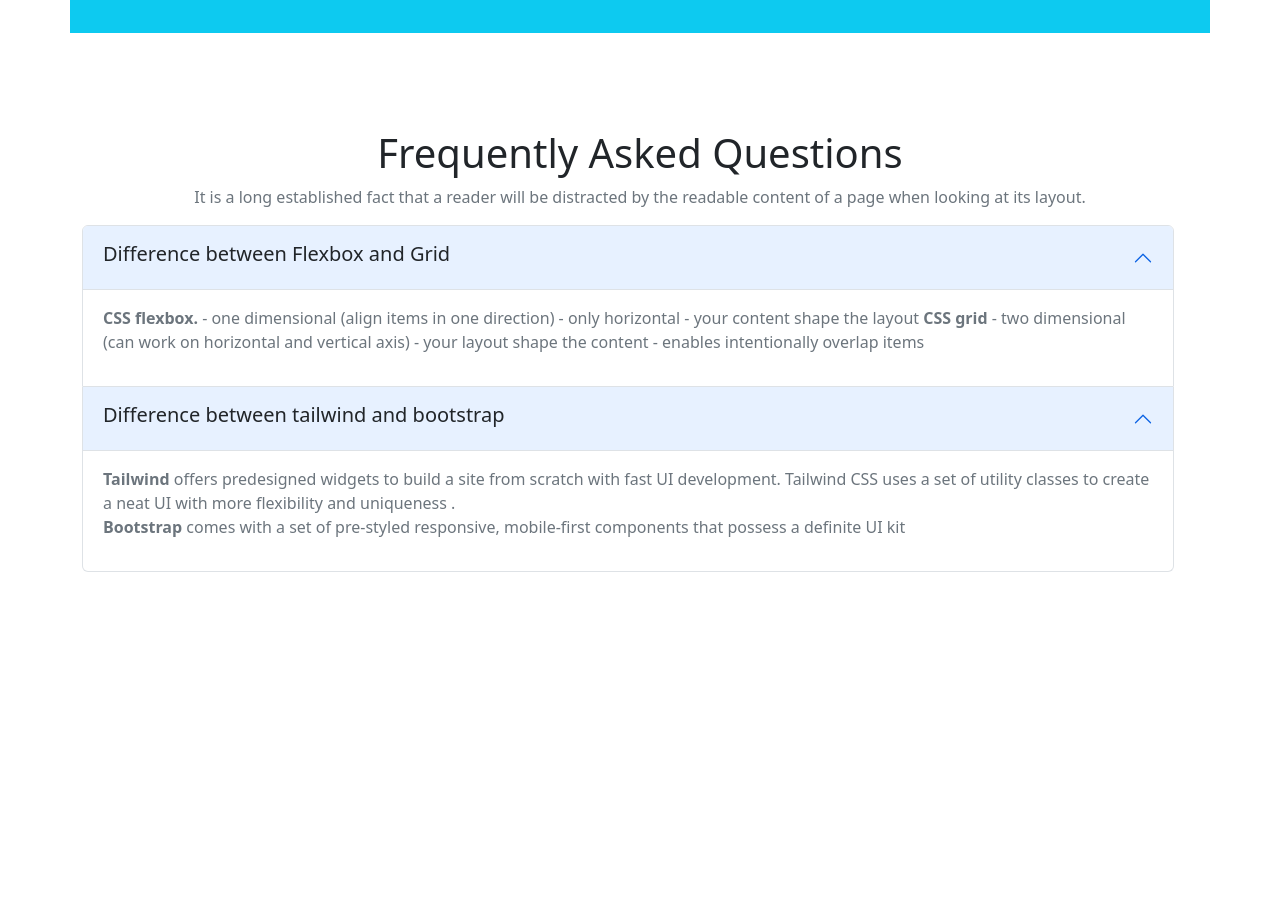
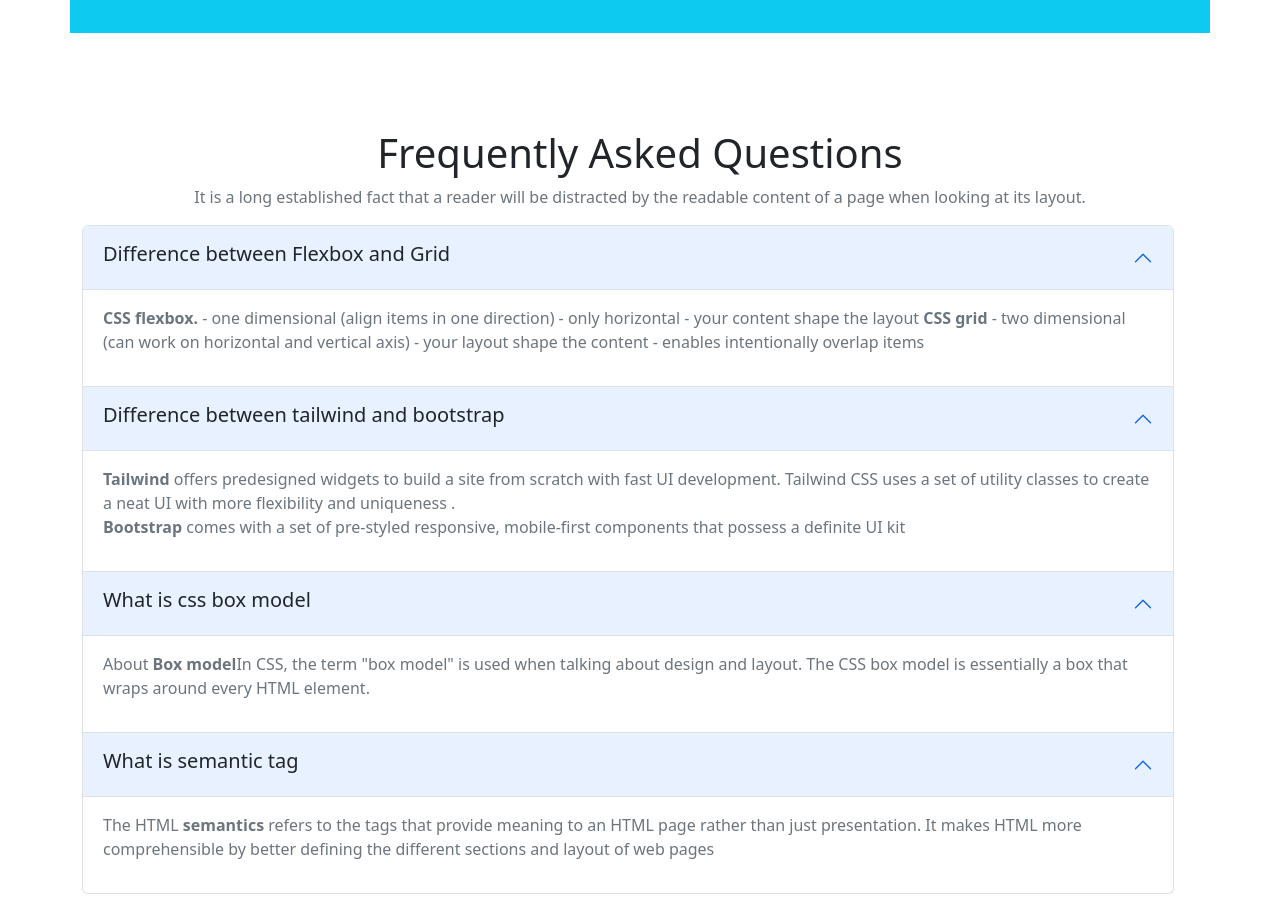
Before and after one commit to maahidhasan/assignment-3, a plain HTML site: page index.html in a window 1280 px wide. Shown: the part 1100-2024 px from the top of the page. Before the commit the page ends 1672 px from the top, so only its background shows below. Drawn offline with nearby package versions, Linux system fonts and the light colour scheme.

Commit message:
Footer section starting

```diff
--- a/index.html
+++ b/index.html
@@ -171,7 +171,7 @@
     <!-- Ready Now  Ends -->
 
     <!-- Frequently asked Question start  -->
-    <section>
+    <section class="gap">
         <div class="container">
             <div class="row">
                 <div class="col text-center">
@@ -227,6 +227,44 @@
                                     </div>
                                 </div>
                             </div>
+                            <div class="accordion-item">
+                                <h2 class="accordion-header" id="headingthree">
+                                    <button class="accordion-button" type="button" data-bs-toggle="collapse"
+                                        data-bs-target="#collapsethree" aria-expanded="true"
+                                        aria-controls="collapsethree">
+                                        <span class="h5 text-dark">What is css box model</span>
+                                    </button>
+                                </h2>
+                                <div id="collapsethree" class="accordion-collapse collapse show"
+                                    aria-labelledby="headingthree" data-bs-parent="#accordionExample">
+                                    <div class="accordion-body">
+                                        <p> <span class="text-muted">About <strong>Box model</strong>In CSS, the term
+                                                "box model"
+                                                is used when talking about design and layout. The CSS box model is
+                                                essentially a box that wraps around every HTML element.
+                                            </span> </p>
+                                    </div>
+                                </div>
+                            </div>
+                            <div class="accordion-item">
+                                <h2 class="accordion-header" id="headingfour">
+                                    <button class="accordion-button" type="button" data-bs-toggle="collapse"
+                                        data-bs-target="#collapsefour" aria-expanded="true"
+                                        aria-controls="collapsefour">
+                                        <span class="h5 text-dark"> What is semantic tag</span>
+                                    </button>
+                                </h2>
+                                <div id="collapsefour" class="accordion-collapse collapse show"
+                                    aria-labelledby="headingfour" data-bs-parent="#accordionExample">
+                                    <div class="accordion-body">
+                                        <p> <span class="text-muted"> The HTML <strong>semantics </strong>refers to the
+                                                tags that provide meaning to an HTML page rather than just presentation.
+                                                It makes HTML more comprehensible by better defining the different
+                                                sections and layout of web pages
+                                            </span> </p>
+                                    </div>
+                                </div>
+                            </div>
 
                         </div>
                     </div>
@@ -236,7 +274,16 @@
     </section>
     <!-- Frequently asked Question end  -->
 
+    <!-- Footer section START -->
+    <section class="gap">
+        <div class="row">
+            <div class="col-12">
 
+
+            </div>
+        </div>
+    </section>
+    <!-- Footer section END -->
 
     <!-- Bootstrap script Link -->
     <script src=" https://cdn.jsdelivr.net/npm/bootstrap@5.2.0/dist/js/bootstrap.bundle.min.js"
--- a/style.css
+++ b/style.css
@@ -5,3 +5,7 @@
     top: 252px;
     left: 14px;
 }
+
+.gap {
+    margin-top: 30px;
+}
```
